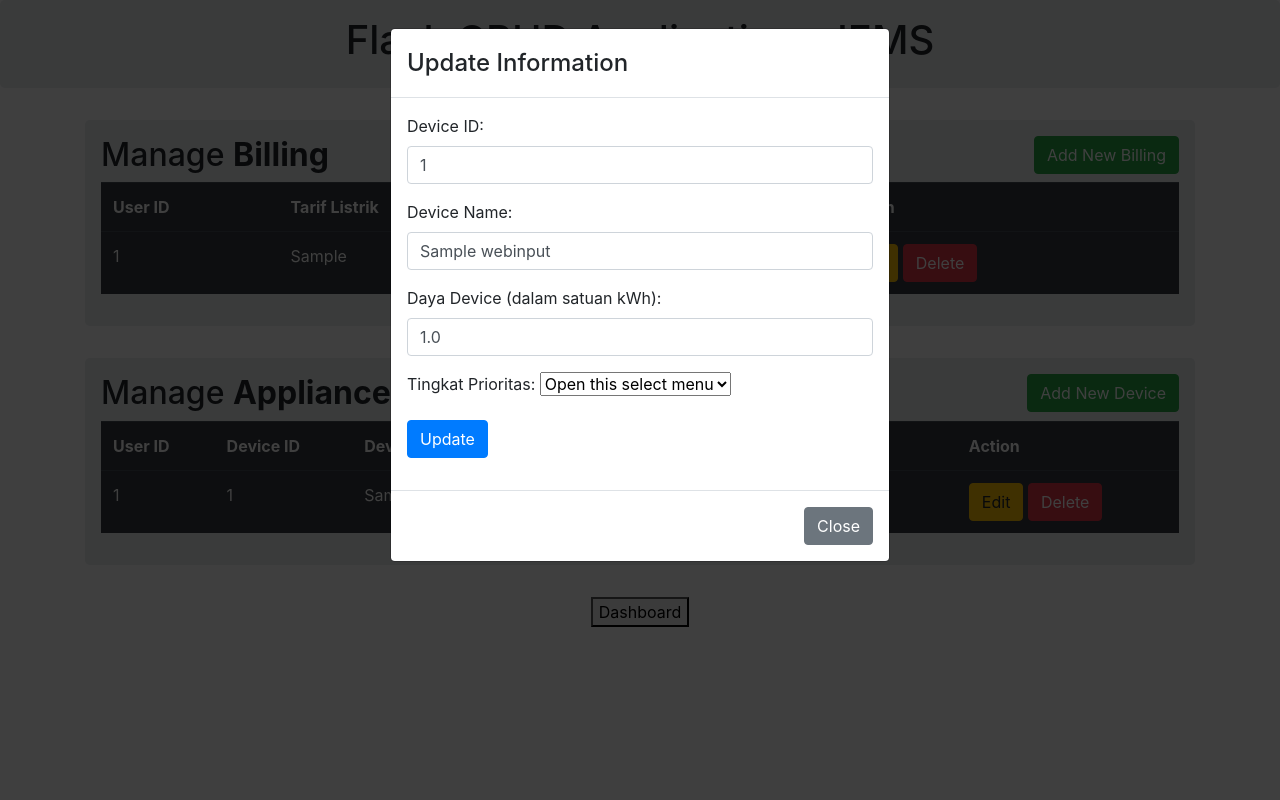
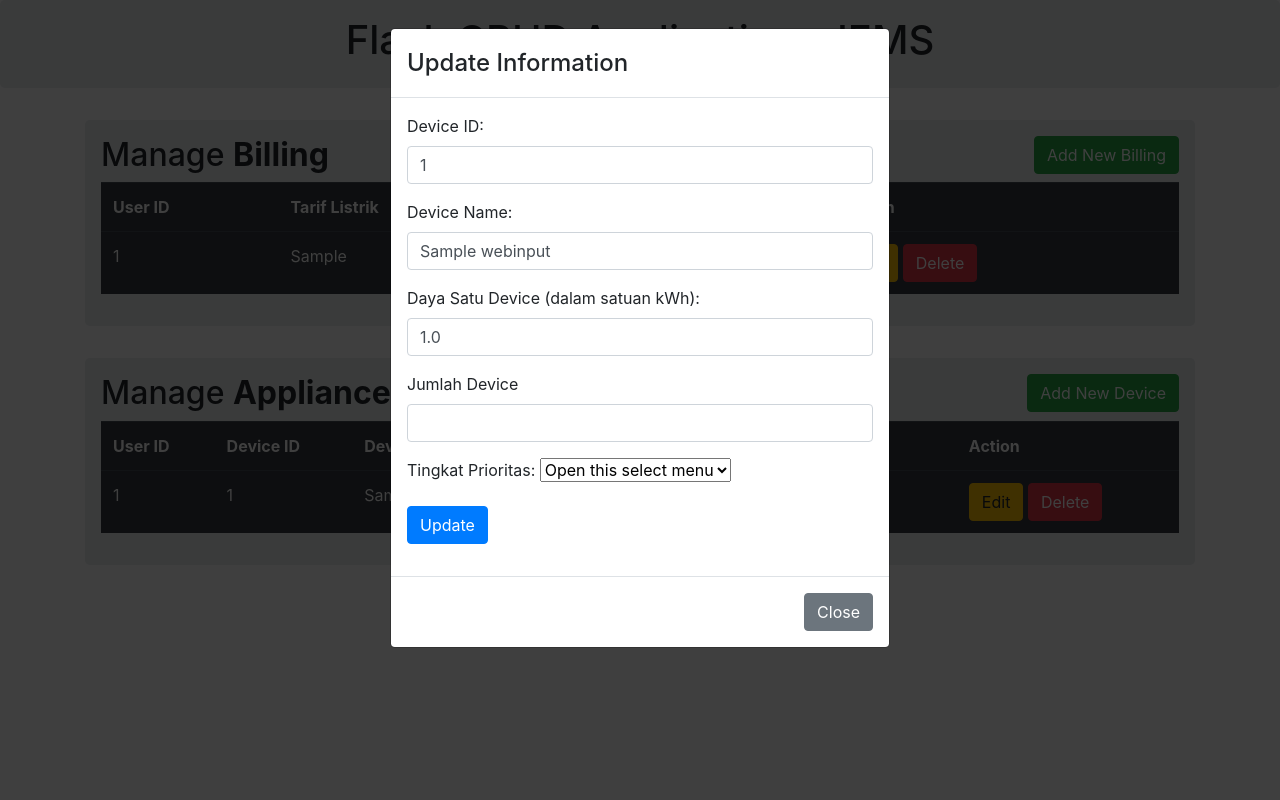
Before and after one commit to Reviandi-Naufal/IEMS_Web_App, a Flask app: page /schedule_appliance in a window 1280 px wide, after a click on "Edit". Run offline with Flask 2, Linux system fonts and the light colour scheme; a user stored in the database is signed in; tables that the repository leaves empty hold one stand-in row (values such as "Sample post"); some libraries are stand-ins or nearby versions.

Commit message:
add form to define how much device to be input

```diff
--- a/FLask_Blog/Blog/routes.py
+++ b/FLask_Blog/Blog/routes.py
@@ -12,10 +12,6 @@ from flask_login import login_user, current_user, logout_user, login_required
 @app.route("/home")
 def home():
     return render_template('home.html')
-
-@app.route("/dashboard")
-def dashboard():
-    return render_template('dashboard.html')
 
 @app.route("/register", methods=['GET', 'POST'])
 def register():
@@ -61,6 +57,11 @@ def save_picture(form_picture):
     i.save(picture_path)
 
     return picture_fn
+
+@app.route("/dashboard")
+@login_required
+def dashboard():
+    return render_template('dashboard.html')
 
 @app.route("/account", methods=['GET', 'POST'])
 @login_required
@@ -143,9 +144,11 @@ def insertDevice():
         device_id = request.form['device_id']
         device_name = request.form['device_name']
         daya_device = request.form['daya_device']
+        jumlah_device = request.form['jumlah_device']
         tingkat_prioritas = request.form['prioritas']
+        total_daya = float(daya_device)*int(jumlah_device)
 
-        my_data = webinput(user_id, device_id, device_name, daya_device, tingkat_prioritas)
+        my_data = webinput(user_id, device_id, device_name, total_daya, tingkat_prioritas)
         db.session.add(my_data)
         db.session.commit()
 
--- a/FLask_Blog/Blog/templates/index.html
+++ b/FLask_Blog/Blog/templates/index.html
@@ -202,8 +202,12 @@
                       <input class="form-control" name="device_name" type="text" value="{{row.device_name}}">
                     </div>
                     <div class="form-group">
-                      <label>Daya Device (dalam satuan kWh):</label>
+                      <label>Daya Satu Device (dalam satuan kWh):</label>
                       <input class="form-control" name="daya_device" type="number" value="{{row.daya_device}}">
+                    </div>
+                    <div class="form-group">
+                      <label for="">Jumlah Device</label>
+                      <input class ="form-control" name="jumlah_device" type="number" />
                     </div>
                     <div class="form-group">
                       <label for="prioritas">Tingkat Prioritas:</label>
@@ -258,8 +262,12 @@
                   <input class="form-control" name="device_name" type="text" required>
                 </div>
                 <div class="form-group">
-                  <label>Daya Device (dalam satuan kWh):</label>
+                  <label>Daya Satu Device (dalam satuan kWh):</label>
                   <input class="form-control" name="daya_device" type="number" step="any" required>
+                </div>
+                <div class="form-group">
+                  <label for="">Jumlah Device</label>
+                  <input class ="form-control" name="jumlah_device" type="number" required>
                 </div>
                 <div class="form-group">
                   <label for="prioritas">Tingkat Prioritas:</label>
```
Also changed, not shown: reqirements.txt (deleted, +0 -15 lines).
